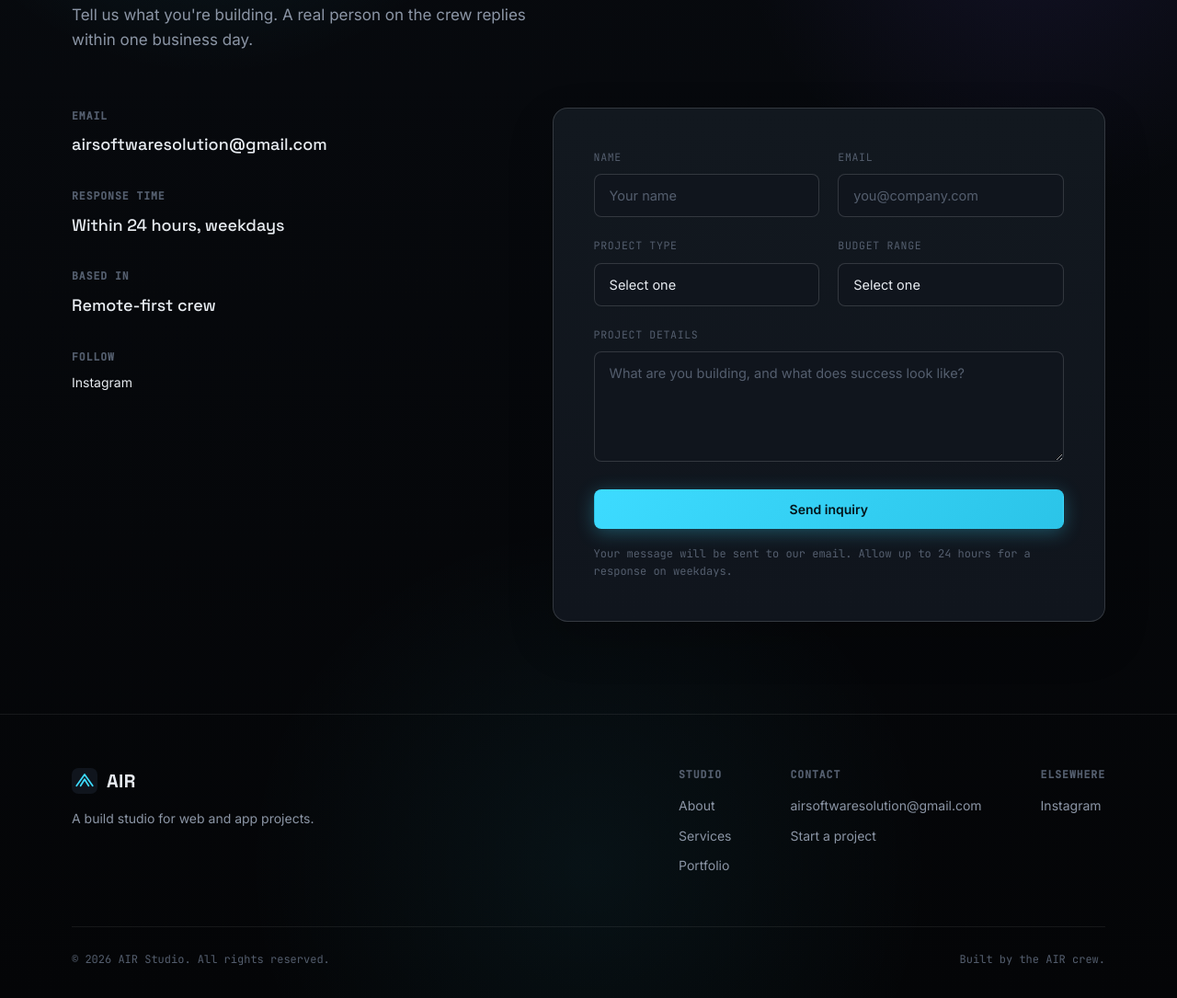
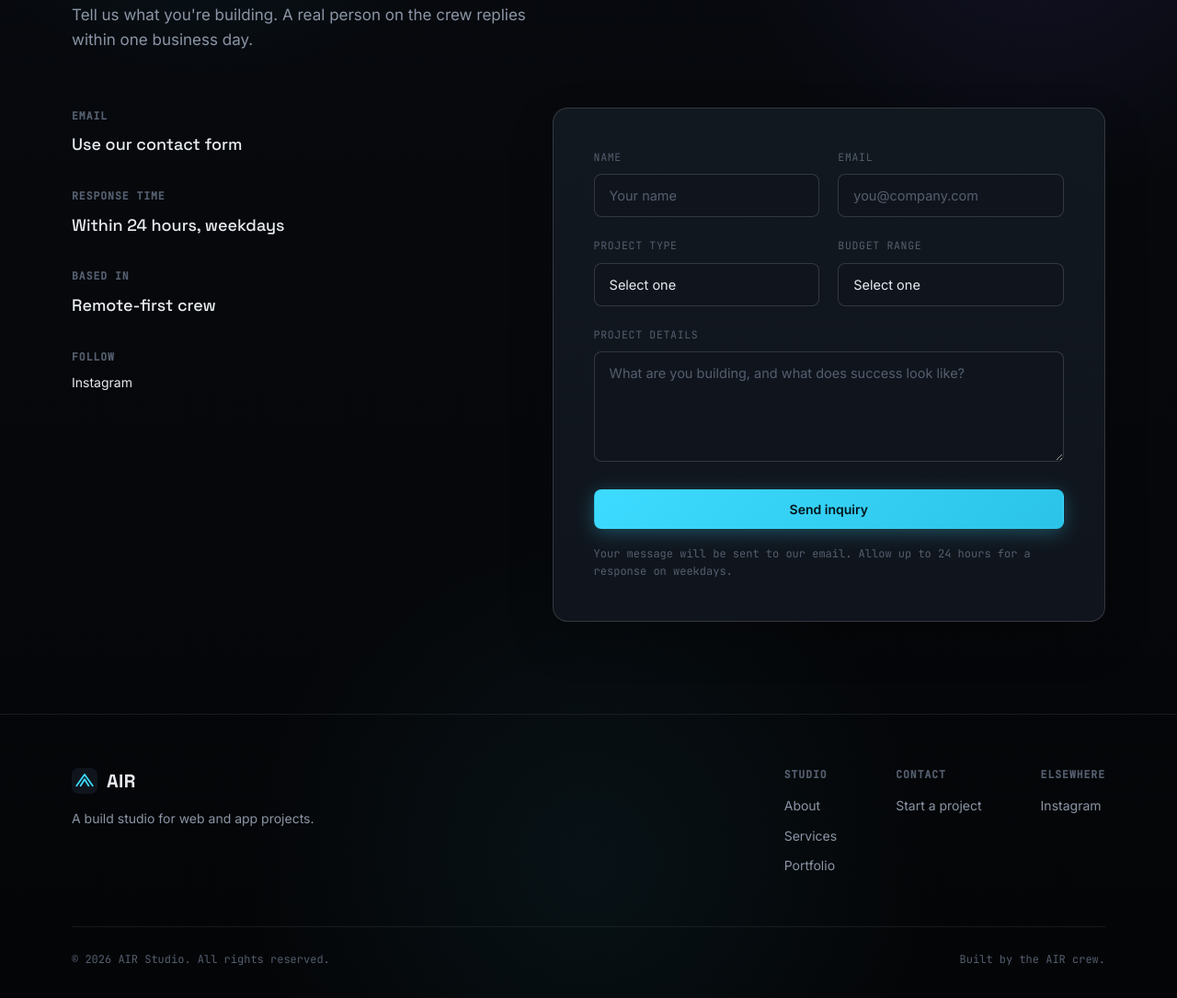
Before and after one commit to ldvkvarma/AIR, a website: page contact.html in a window 1280 px wide. Shown: the part 411-1496 px from the top of the page at 92% size. Drawn offline with Linux system fonts and the light colour scheme.

Commit message:
Remove direct email links to prevent spam and add custom cursor hiding

```diff
--- a/contact.html
+++ b/contact.html
@@ -76,7 +76,7 @@
       <div>
         <div class="contact-info-item">
           <h5>Email</h5>
-          <a href="mailto:airsoftwaresolution@gmail.com">airsoftwaresolution@gmail.com</a>
+          <a href="contact.html">Use our contact form</a>
         </div>
         <div class="contact-info-item">
           <h5>Response time</h5>
@@ -181,7 +181,6 @@
         </div>
         <div class="footer-col">
           <h5>Contact</h5>
-          <a href="mailto:airsoftwaresolution@gmail.com">airsoftwaresolution@gmail.com</a>
           <a href="contact.html">Start a project</a>
         </div>
         <div class="footer-col">
--- a/script.js
+++ b/script.js
@@ -251,6 +251,9 @@ function initCustomCursor() {
   const ring = document.querySelector('.cursor-ring');
   if (!dot || !ring || window.matchMedia('(prefers-reduced-motion: reduce)').matches) return;
 
+  // Hide default cursor
+  document.body.classList.add('custom-cursor-active');
+
   let mouseX = 0;
   let mouseY = 0;
   let ringX = 0;
--- a/styles.css
+++ b/styles.css
@@ -65,6 +65,11 @@ body {
   line-height: 1.6;
   -webkit-font-smoothing: antialiased;
   overflow-x: hidden;
+}
+
+/* Hide default cursor when custom cursor is active */
+body.custom-cursor-active {
+  cursor: none;
 }
 
 img, svg { display: block; max-width: 100%; }
```
Also changed, not shown: about.html (+0 -1 lines), index.html (+0 -1 lines), portfolio.html (+0 -1 lines), services.html (+0 -1 lines), 1 other file.
